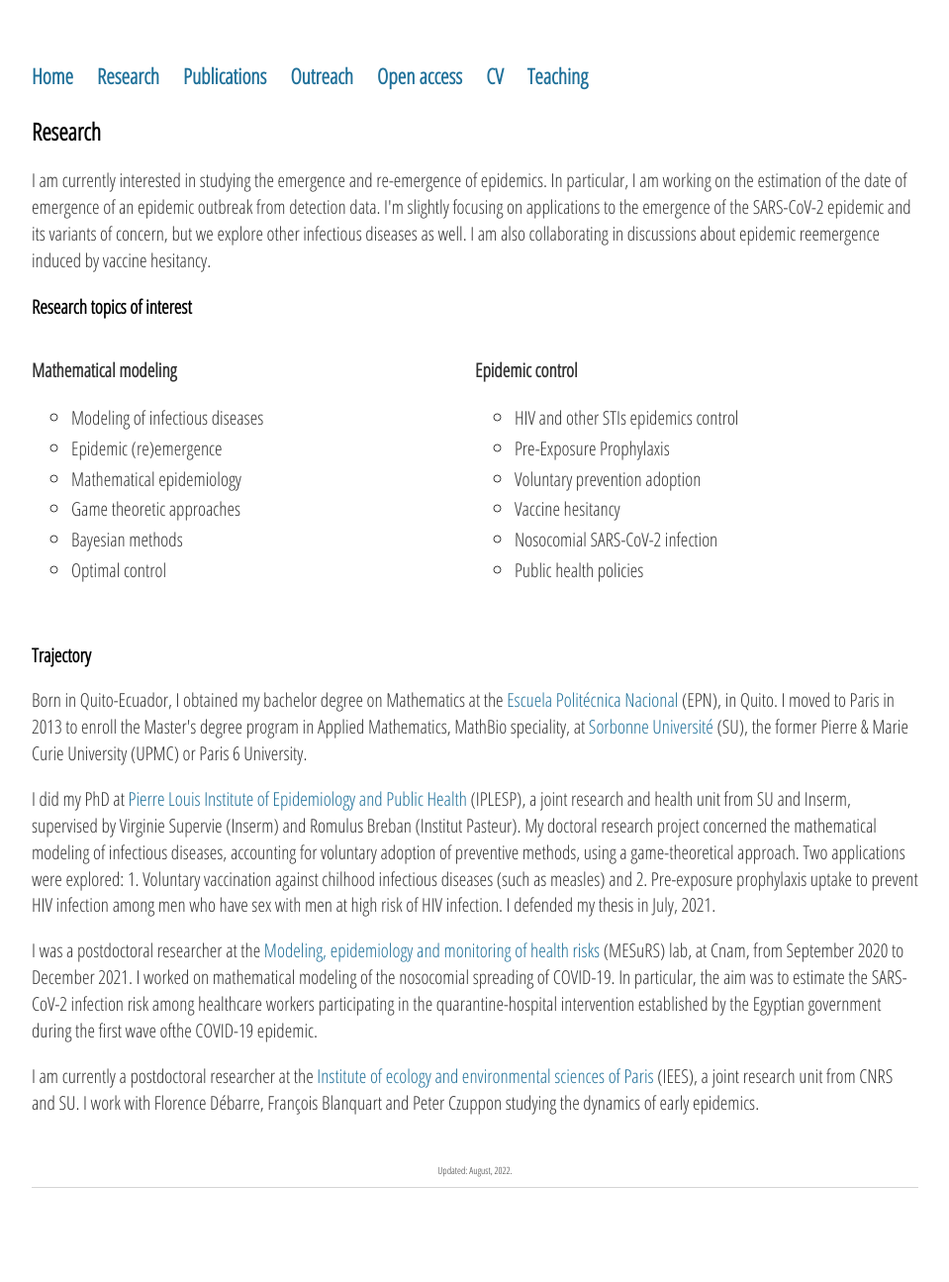
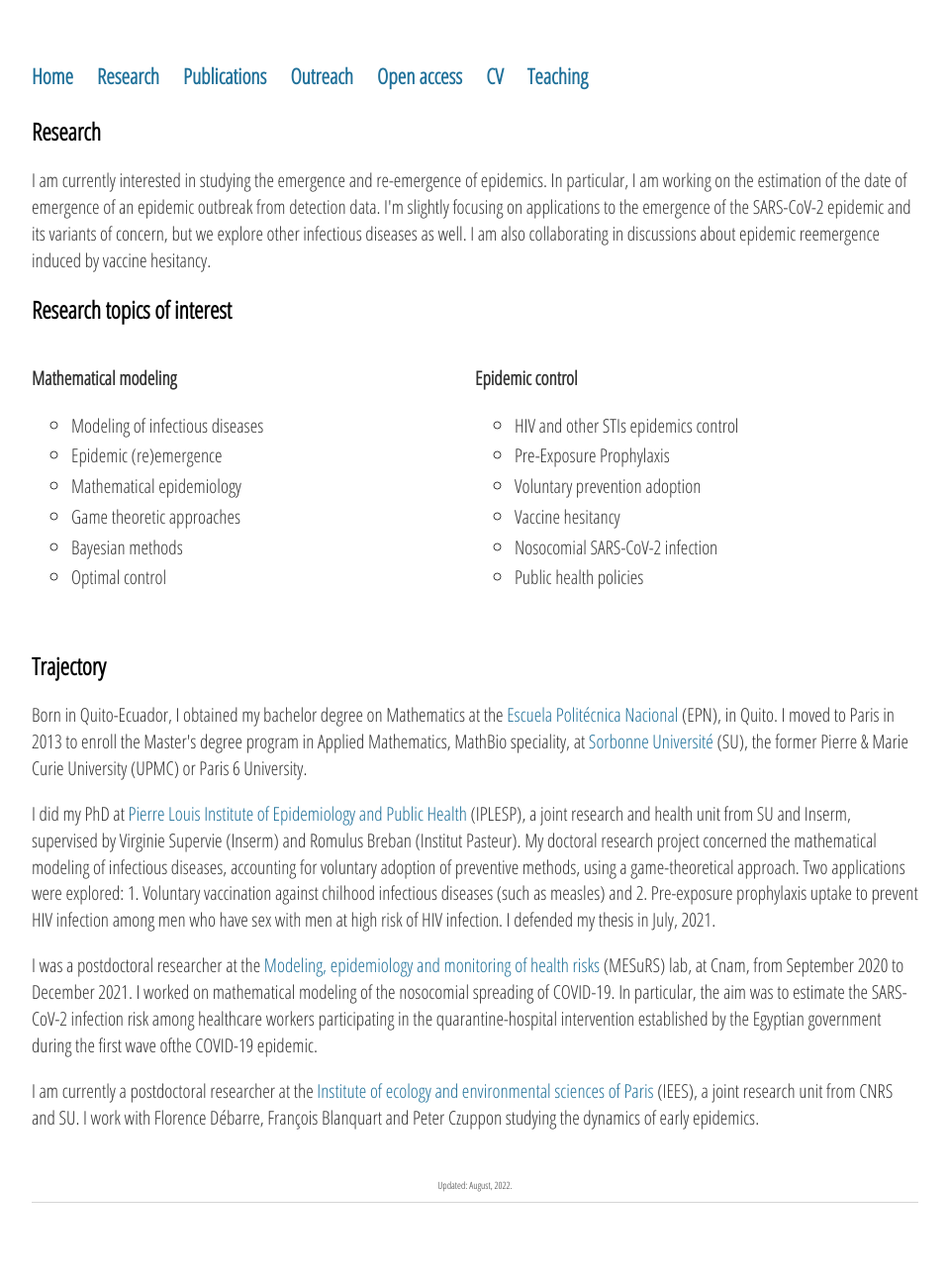
Before and after one commit to sjijon/sjijon.github.io, a Jekyll site: the page built from research.html, in a window 1280 px wide. Shown: the whole page at 99% size, without its empty margins (160-1119 px from the left). Built offline with Jekyll 4.4.1, drawn with Linux system fonts in a browser that asks for light colours; nearby versions of some CDN libraries.

Commit message:
Fix indent

```diff
--- a/research.html
+++ b/research.html
@@ -9,7 +9,7 @@ title: Research
 		I am currently interested in studying the emergence and re-emergence of epidemics. In particular, I am working on the estimation of the date of emergence of an epidemic outbreak from detection data. I'm slightly focusing on applications to the emergence of the SARS-CoV-2 epidemic and its variants of concern, but we explore other infectious diseases as well. I am also collaborating in discussions about epidemic reemergence induced by vaccine hesitancy.
 	</p>
 
-<h3>Research topics of interest</h3>
+	<h2>Research topics of interest</h2>
 	<div class="row">
 		<div class="column">
 		<p><strong>Mathematical modeling</strong></p>
@@ -36,7 +36,7 @@ title: Research
 	</div>
 
 	<br>
-	<h3>Trajectory</h3>
+	<h2>Trajectory</h2>
 	<p>
 	Born in Quito-Ecuador, I obtained my bachelor degree on Mathematics at
 	the <a href="https://math.epn.edu.ec" target="_blank">Escuela Politécnica Nacional</a> (EPN), in Quito.
```
Lines whose indentation alone changed are shown as unchanged.
